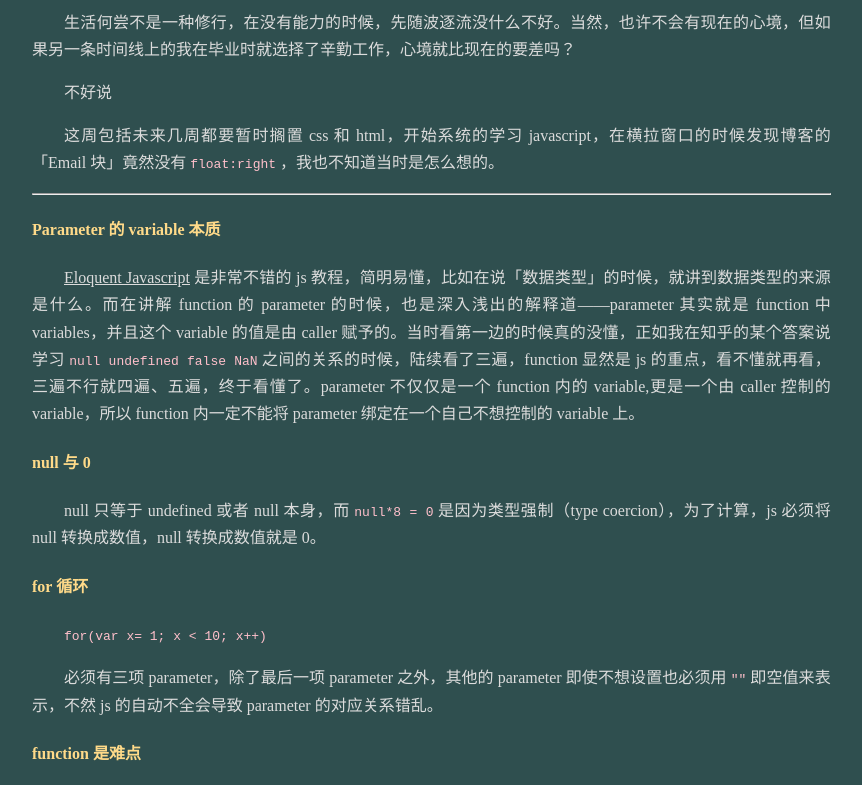
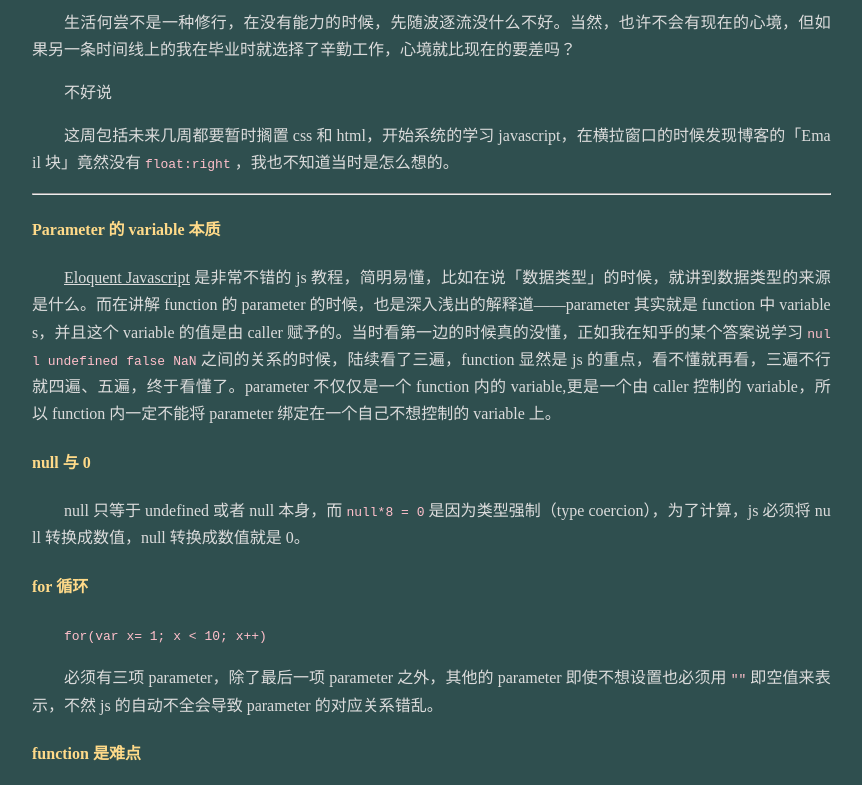
Before and after one commit to jjctencent/fadeoc.github.io, a plain HTML site: page index.html in a window 1280 px wide. Shown: the part 1740-2525 px from the top of the page, without its empty margins (18-880 px from the left). Drawn offline with Linux system fonts and the light colour scheme.

Commit message:
Update index.html
add word break

```diff
--- a/index.html
+++ b/index.html
@@ -17,7 +17,7 @@
 			#thirdbody{width:100%; color:#DCDCDC; background-color:#2F4F4F;}
 			#thirdbodymain{position:relative; float:left; width:78%; min-height:500px; z-index:50;}
 			#thirdbodymain h2{margin-top:1.5em;}
-			#thirdbodymain p{font-size:1em; text-indent:2em; text-align:justify; text-justify:ideographic;}
+			#thirdbodymain p{font-size:1em; text-indent:2em; text-align:justify; text-justify:ideographic; word-break:break-all;}
 			#thirdbodymain code{color:#FFC0CB;}
 			#thirdbodymain a{color:#DCDCDC;text-decoration:underline;}
 			#thirdbodymain img{display:block; margin:0 auto;}
```
